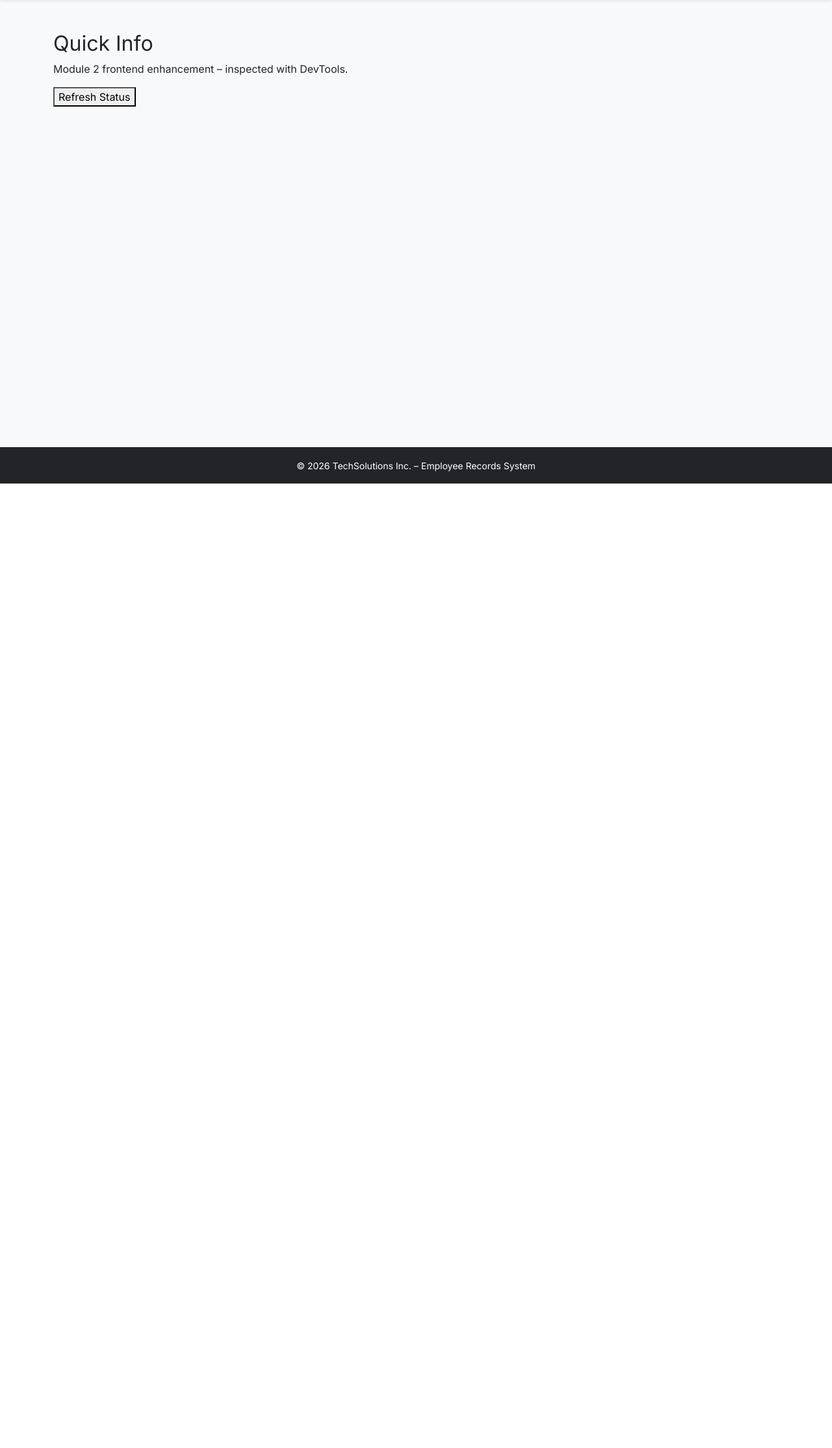
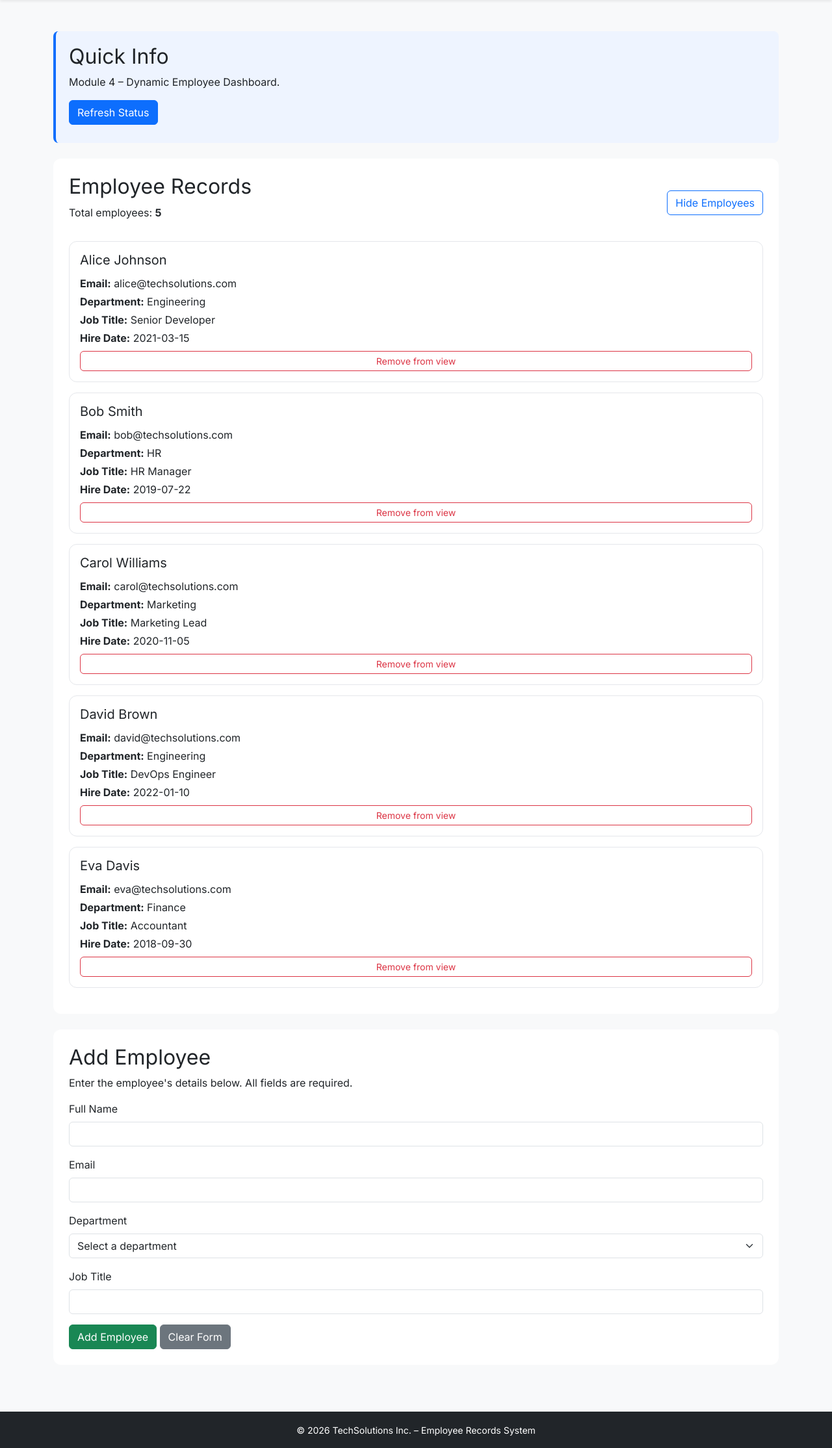
Before and after one commit to chaos-chi/EERMS-2, a Django app: page / in a window 1280 px wide. Shown: the part 56-2284 px from the top of the page at 65% size. Before the commit the page ends 800 px from the top, so only its background shows below. Run offline with Django 5.2, Linux system fonts and the light colour scheme.

Commit message:
Add dynamic employee dashboard

```diff
--- /dev/null
+++ b/employees/static/employees/js/dashboard.js
@@ -0,0 +1,210 @@
+
+document.addEventListener("DOMContentLoaded", () => {
+    const employeeList = document.getElementById("employee-list");
+    const toggleButton = document.getElementById("toggle-employees-btn");
+    const employeeCount = document.getElementById("employee-count");
+    const refreshButton = document.getElementById("refresh-btn");
+    const statusMessage = document.getElementById("status-message");
+    const form = document.getElementById("employee-form");
+    const formMessage = document.getElementById("form-message");
+
+    if (
+        !employeeList || !toggleButton || !employeeCount ||
+        !refreshButton || !statusMessage || !form || !formMessage
+    ) {
+        console.error(
+            "Dashboard initialization failed: required elements are missing."
+        );
+        return;
+    }
+
+    const nameInput = document.getElementById("employee-name");
+    const emailInput = document.getElementById("employee-email");
+    const departmentInput = document.getElementById("employee-department");
+    const positionInput = document.getElementById("employee-position");
+
+    function updateCount() {
+        const count = employeeList.querySelectorAll(".employee-card").length;
+        employeeCount.textContent = count;
+
+        let emptyMessage = document.getElementById(
+            "empty-employees-message"
+        );
+
+        if (count === 0 && !emptyMessage) {
+            emptyMessage = document.createElement("p");
+            emptyMessage.id = "empty-employees-message";
+            emptyMessage.textContent = "No employee records available.";
+            employeeList.appendChild(emptyMessage);
+        } else if (count > 0 && emptyMessage) {
+            emptyMessage.remove();
+        }
+    }
+
+    // Task 1: Hide and show employee records.
+    toggleButton.addEventListener("click", () => {
+        const isHidden = employeeList.hidden;
+
+        employeeList.hidden = !isHidden;
+        toggleButton.textContent = isHidden
+            ? "Hide Employees"
+            : "Show Employees";
+
+        toggleButton.setAttribute("aria-expanded", String(isHidden));
+
+        statusMessage.textContent = isHidden
+            ? "Employee list is now visible."
+            : "Employee list is now hidden.";
+    });
+
+    // Task 1: Refresh dashboard status without reloading.
+    refreshButton.addEventListener("click", () => {
+        updateCount();
+
+        statusMessage.textContent =
+            `Dashboard status refreshed. ${employeeCount.textContent} employee record(s) currently shown.`;
+    });
+
+    function clearErrors() {
+        formMessage.textContent = "";
+        formMessage.className = "mb-3";
+    }
+
+    function showMessage(message, type) {
+        formMessage.textContent = message;
+        formMessage.className = `mb-3 text-${type}`;
+    }
+
+    form.querySelectorAll("input, select").forEach((field) => {
+        field.addEventListener("input", clearErrors);
+        field.addEventListener("change", clearErrors);
+    });
+
+    function createEmployeeCard(name, email, department, position) {
+        const card = document.createElement("article");
+        card.className = "employee-card card p-3 mb-3";
+
+        const heading = document.createElement("h3");
+        heading.className = "h5 employee-name";
+        heading.textContent = name;
+        card.appendChild(heading);
+
+        const details = [
+            ["Email:", email],
+            ["Department:", department],
+            ["Job Title:", position]
+        ];
+
+        details.forEach(([label, value]) => {
+            const paragraph = document.createElement("p");
+            paragraph.className = "mb-1";
+
+            const strong = document.createElement("strong");
+            strong.textContent = `${label} `;
+            paragraph.appendChild(strong);
+            paragraph.appendChild(document.createTextNode(value));
+            card.appendChild(paragraph);
+        });
+
+        const removeButton = document.createElement("button");
+        removeButton.type = "button";
+        removeButton.className =
+            "btn btn-sm btn-outline-danger remove-employee";
+        removeButton.textContent = "Remove from view";
+        card.appendChild(removeButton);
+
+        return card;
+    }
+
+    // Tasks 2 and 3: Validate and add employees to the current page.
+    form.addEventListener("submit", (event) => {
+        event.preventDefault();
+        clearErrors();
+
+        const name = nameInput.value.trim();
+        const email = emailInput.value.trim();
+        const department = departmentInput.value.trim();
+        const position = positionInput.value.trim();
+
+        if (!name) {
+            showMessage("Please enter the employee name.", "danger");
+            nameInput.focus();
+            return;
+        }
+
+        const emailPattern = /^[^\s@]+@[^\s@]+\.[^\s@]+$/;
+
+        if (!emailPattern.test(email)) {
+            showMessage("Please enter a valid email address.", "danger");
+            emailInput.focus();
+            return;
+        }
+
+        if (!department) {
+            showMessage("Please select a department.", "danger");
+            departmentInput.focus();
+            return;
+        }
+
+        if (!position) {
+            showMessage(
+                "Please enter the employee's job title.",
+                "danger"
+            );
+            positionInput.focus();
+            return;
+        }
+
+        const card = createEmployeeCard(
+            name, email, department, position
+        );
+
+        const emptyMessage = document.getElementById(
+            "empty-employees-message"
+        );
+
+        if (emptyMessage) {
+            emptyMessage.remove();
+        }
+
+        employeeList.appendChild(card);
+        updateCount();
+        form.reset();
+
+        showMessage(`${name} was added successfully.`, "success");
+        statusMessage.textContent = "Employee added successfully.";
+    });
+
+    // Task 3: Remove existing and dynamically added cards.
+    employeeList.addEventListener("click", (event) => {
+        const target = event.target;
+
+        if (!(target instanceof Element)) {
+            return;
+        }
+
+        const removeButton = target.closest(".remove-employee");
+
+        if (!removeButton || !employeeList.contains(removeButton)) {
+            return;
+        }
+
+        const card = removeButton.closest(".employee-card");
+
+        if (!card) {
+            return;
+        }
+
+        const employeeName =
+            card.querySelector(".employee-name")?.textContent || "Employee";
+
+        card.remove();
+        updateCount();
+
+        statusMessage.textContent =
+            `${employeeName} was removed from the current view.`;
+    });
+
+    // Initialize the dashboard.
+    updateCount();
+});
--- a/employees/static/employees/style.css
+++ b/employees/static/employees/style.css
@@ -27,3 +27,56 @@ main {
 .btn {
     border-radius: 6px;
 }
+
+/* Module 4: Dynamic Employee Dashboard */
+
+.info-banner {
+    padding: 1.25rem;
+    margin-bottom: 1rem;
+    background: #eef4ff;
+    border-left: 4px solid #0d6efd;
+    border-radius: 8px;
+}
+
+#status-message {
+    display: block;
+    margin-top: 0.5rem;
+}
+
+#employee-list[hidden] {
+    display: none !important;
+}
+
+.employee-card {
+    background: #fff;
+    border: 1px solid #e5e7eb;
+    overflow-wrap: anywhere;
+}
+
+.employee-card h3 {
+    margin-bottom: 0.75rem;
+}
+
+#form-message:empty {
+    display: none;
+}
+
+#employee-form input:focus,
+#employee-form select:focus {
+    outline: 2px solid #86b7fe;
+    outline-offset: 1px;
+}
+
+@media (max-width: 576px) {
+    .info-banner,
+    section.card {
+        padding: 1rem !important;
+    }
+
+    #toggle-employees-btn {
+        width: 100%;
+    }
+}
+.info-banner.info-hidden > :not(#hide-btn) {
+    display: none;
+}
--- a/employees/templates/employees/index.html
+++ b/employees/templates/employees/index.html
@@ -1,12 +1,95 @@
+
 {% extends "employees/base.html" %}
+{% load static %}
 
 {% block content %}
 
-<section class="info-banner">
+<section class="info-banner mb-4">
     <h2>Quick Info</h2>
-    <p>Module 2 frontend enhancement – inspected with DevTools.</p>
-    <button id="refresh-btn" type="button">Refresh Status</button>
+    <p>Module 4 – Dynamic Employee Dashboard.</p>
+    <button id="refresh-btn" type="button" class="btn btn-primary">
+        Refresh Status
+    </button>
     <span id="status-message" role="status" aria-live="polite"></span>
 </section>
 
+<section class="card p-4 mb-4">
+    <div class="d-flex justify-content-between align-items-center flex-wrap gap-2">
+        <div>
+            <h2>Employee Records</h2>
+            <p>Total employees: <strong id="employee-count">{{ total_employees }}</strong></p>
+        </div>
+
+        <button id="toggle-employees-btn" type="button"
+                class="btn btn-outline-primary" aria-expanded="true"
+                aria-controls="employee-list">
+            Hide Employees
+        </button>
+    </div>
+
+    <div id="employee-list" class="mt-3">
+        {% for employee in employees %}
+        <article class="employee-card card p-3 mb-3">
+            <h3 class="h5 employee-name">{{ employee.first_name }} {{ employee.last_name }}</h3>
+            <p class="mb-1"><strong>Email:</strong> {{ employee.email }}</p>
+            <p class="mb-1"><strong>Department:</strong> {{ employee.department }}</p>
+            <p class="mb-1"><strong>Job Title:</strong> {{ employee.position }}</p>
+            <p class="mb-2"><strong>Hire Date:</strong> {{ employee.hire_date }}</p>
+            <button type="button" class="btn btn-sm btn-outline-danger remove-employee">
+                Remove from view
+            </button>
+        </article>
+        {% empty %}
+        <p id="empty-employees-message">No employee records available.</p>
+        {% endfor %}
+    </div>
+</section>
+
+<section class="card p-4 mb-4">
+    <h2>Add Employee</h2>
+    <p>Enter the employee's details below. All fields are required.</p>
+
+    <div id="form-message" role="status" aria-live="polite"
+         class="mb-3"></div>
+
+    <form id="employee-form" novalidate>
+        <div class="mb-3">
+            <label for="employee-name" class="form-label">Full Name</label>
+            <input type="text" id="employee-name" name="full_name"
+                   class="form-control" autocomplete="name" required>
+        </div>
+
+        <div class="mb-3">
+            <label for="employee-email" class="form-label">Email</label>
+            <input type="email" id="employee-email" name="email"
+                   class="form-control" autocomplete="email" required>
+        </div>
+
+        <div class="mb-3">
+            <label for="employee-department" class="form-label">Department</label>
+            <select id="employee-department" name="department"
+                    class="form-select" required>
+                <option value="">Select a department</option>
+                <option value="Engineering">Engineering</option>
+                <option value="HR">HR</option>
+                <option value="Marketing">Marketing</option>
+                <option value="Finance">Finance</option>
+                <option value="Operations">Operations</option>
+                <option value="Other">Other</option>
+            </select>
+        </div>
+
+        <div class="mb-3">
+            <label for="employee-position" class="form-label">Job Title</label>
+            <input type="text" id="employee-position" name="position"
+                   class="form-control" required>
+        </div>
+
+        <button type="submit" class="btn btn-success">Add Employee</button>
+        <button type="reset" class="btn btn-secondary">Clear Form</button>
+    </form>
+</section>
+
+<script src="{% static 'employees/js/dashboard.js' %}" defer></script>
+
 {% endblock %}
--- a/employees/views.py
+++ b/employees/views.py
@@ -10,9 +10,11 @@ EMPLOYEES = [
     {"id": 5, "first_name": "Eva", "last_name": "Davis", "email": "eva@techsolutions.com", "department": "Finance", "position": "Accountant", "hire_date": "2018-09-30"},
 ]
 
+
 def home(request):
     context = {
         "company_name": "TechSolutions Inc.",
+        "employees": EMPLOYEES,
         "total_employees": len(EMPLOYEES),
         "page_title": "Home",
     }
```
